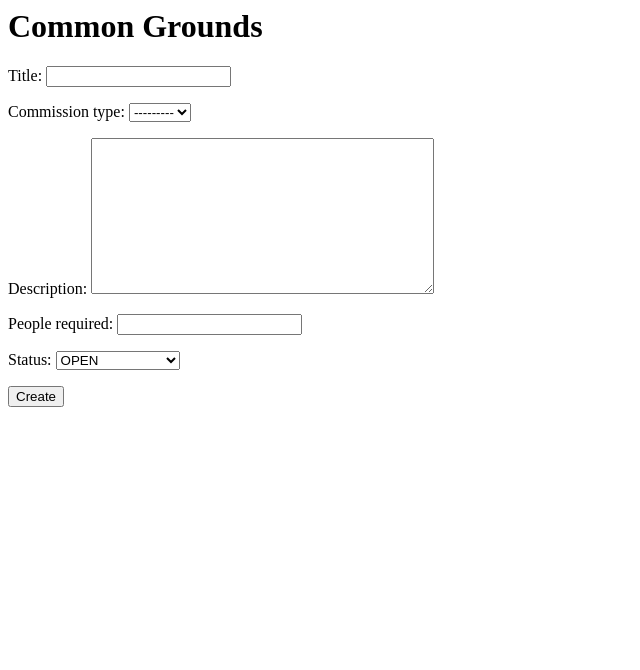
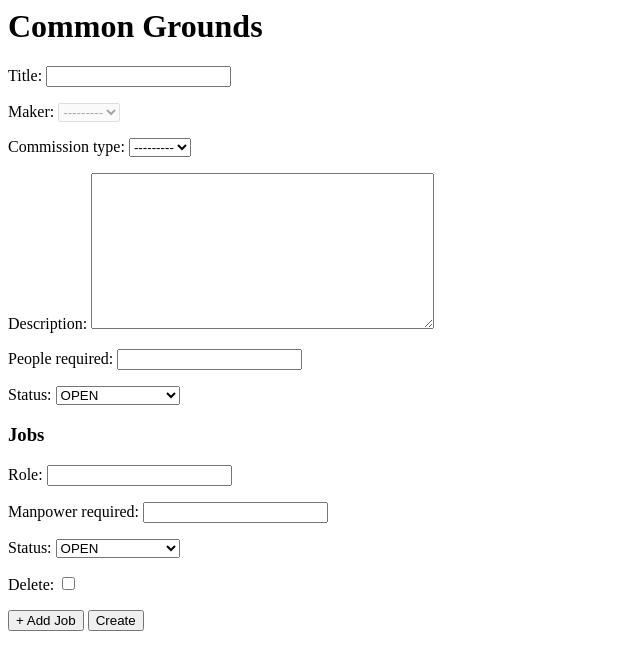
Before and after one commit to seandominicyap-cpu/commongrounds-E-6, a Django app: page /commissions/request/add/ in a window 1280 px wide. Shown: the top 670 px of the page, without its empty margins (0-640 px from the left). Run offline with Django 5.2, Linux system fonts and the light colour scheme; the visitor is signed in with stand-in values (Sample User, id 1); data comes from the database, SQL or seed files in the repository; data that the repository does not hold is empty.

Commit message:
Created create view for commissions

```diff
--- /dev/null
+++ b/commongrounds/commissions/forms.py
@@ -0,0 +1,21 @@
+from django.forms import inlineformset_factory
+from django import forms
+from .models import Commission, Job
+
+JobFormSet = inlineformset_factory(
+    Commission,
+    Job,
+    fields=["role", "manpower_required", "status"],
+    extra=1,
+    can_delete=True,
+)
+
+class CommissionForm(forms.ModelForm):
+    class Meta:
+        model = Commission
+        fields = ['title', 'maker', 'commission_type', 'description', 'people_required', 'status']
+
+    def __init__(self, *args, **kwargs):
+        super().__init__(*args, **kwargs)
+
+        self.fields["maker"].disabled = True
--- a/commongrounds/commissions/templates/commissions/commission_create.html
+++ b/commongrounds/commissions/templates/commissions/commission_create.html
@@ -1,9 +1,50 @@
 {% extends 'index.html' %}
+{% block script %}
+<script>
+document.addEventListener("DOMContentLoaded", function () {
+
+    document.getElementById("add-job").addEventListener("click", function () {
+        const container = document.getElementById("job-forms");
+        const totalForms = document.getElementById("id_jobs-TOTAL_FORMS");
+
+        let index = parseInt(totalForms.value);
+        let newForm = container.children[0].cloneNode(true);
+        newForm.innerHTML = newForm.innerHTML.replace(/jobs-(\d+)-/g, `jobs-${index}-`);
+        newForm.querySelectorAll("input, select, textarea").forEach(el => {
+            if (el.type !== "hidden") {
+                el.value = "";
+            }
+        });
+
+        container.appendChild(newForm);
+
+        totalForms.value = index + 1;
+    });
+
+});
+</script>
+
+{% endblock %}
 
 {% block body %}
 <form method="post">
     {% csrf_token %}
+
     {{ form.as_p }}
+
+    <h3>Jobs</h3>
+
+    {{ job_formset.management_form }}
+    <div id="job-forms">
+        {% for form in job_formset %}
+            <div class="job-form">
+                {{ form.as_p }}
+            </div>
+        {% endfor %}
+    </div>
+
+    <button type="button" id="add-job">+ Add Job</button>
+
     <button type="submit">Create</button>
 </form>
 {% endblock %}
--- a/commongrounds/commissions/templates/index.html
+++ b/commongrounds/commissions/templates/index.html
@@ -1,6 +1,7 @@
 <html>
     <head>
         <title>Midterms</title>
+        {% block script %}{% endblock %}
     </head>
     <body>
         <h1>Common Grounds</h1>
--- a/commongrounds/commissions/views.py
+++ b/commongrounds/commissions/views.py
@@ -6,7 +6,7 @@ from django.shortcuts import get_object_or_404
 from django.db.models import Sum, Q, Count
 from django.contrib.auth.mixins import LoginRequiredMixin
 from accounts.mixins import RoleRequiredMixin
-
+from .forms import JobFormSet, CommissionForm
 # Create your views here.
 
 
@@ -87,17 +87,34 @@ class CommissionDetailView(TemplateView):
 
 
 class CommissionCreateView(LoginRequiredMixin, RoleRequiredMixin, CreateView):
+    """View to create commissions."""
     model = Commission
-    """View to create commissions."""
+    form_class = CommissionForm
     template_name = "commissions/commission_create.html"
-    fields = ['title', 'commission_type', 'description', 'people_required', 'status']
     success_url = "/commissions/requests/list"
+
+    def get_context_data(self, **kwargs):
+        ctx = super().get_context_data(**kwargs)
+
+        if self.request.POST:
+            ctx["job_formset"] = JobFormSet(self.request.POST)
+        else:
+            ctx["job_formset"] = JobFormSet()
+
+        return ctx
 
     def form_valid(self, form):
         form.instance.maker = self.request.user.profile
-        return super().form_valid(form)
+        response = super().form_valid(form)
 
+        job_formset = JobFormSet(self.request.POST, instance=self.object)
 
+        if job_formset.is_valid():
+            job_formset.save()
+        else:
+            print(job_formset.errors)
+
+        return response
 
 
 class CommissionUpdateView(LoginRequiredMixin, RoleRequiredMixin, TemplateView):
```
Also changed, not shown: commongrounds/commissions/templates/commissions/commissions_list.html (+18 -0 lines).
